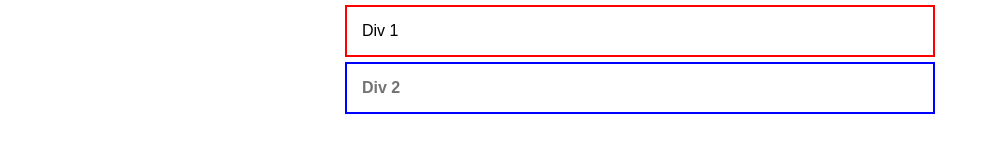
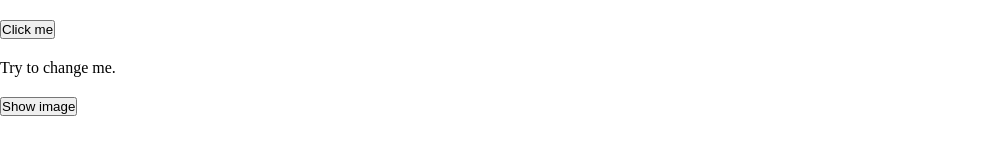
Before and after one commit to repsweet080303/javascript-training, a website built with Parcel: page example/index.html in a window 1280 px wide. Shown: the whole page, without its empty margins (0-998 px from the left). Built offline with nearby package versions, Linux system fonts and the light colour scheme.

Commit message:
#38 Understanding events in JavaScript

```diff
--- a/example/index.html
+++ b/example/index.html
@@ -8,8 +8,10 @@
     <title>Learning to the DOM</title>
   </head>
   <body>
-    <div>Div 1</div>
-    <div class="active">Div 2</div>
+    <button>Click me</button>
+    <p>Try to change me.</p>
+    <button id="img-river">Show image</button>
+    <img src="assets/images/karigurashi049.jpg" alt="" />
     <script src="src/main.js"></script>
   </body>
 </html>
--- a/example/src/main.js
+++ b/example/src/main.js
@@ -1,11 +1,20 @@
-const div = document.querySelector("div");
-const listDiv = document.querySelectorAll("div");
+const button = document.querySelector("button");
+const btnImg = document.getElementById("img-river");
+const image = document.querySelector("img");
+const paragraph = document.querySelector("p");
 
-div.className = "warning";
-div.classList.add("hidden");
-div.classList.toggle("hidden");
-listDiv[1].classList.add("hidden");
-listDiv[1].classList.replace("hidden", "active");
-listDiv[1].setAttribute("style", "color: #737373; font-weight: bold");
+function changeText() {
+  paragraph.innerText = "Text was changed";
+  paragraph.style.color = "#737373";
+}
 
-console.log(div);
+function alert() {
+  alert("Please try event listeners, it best");
+}
+
+button.onclick = function () {
+  button.style.color = "red";
+  changeText();
+};
+
+btnImg.addEventListener("click", () => (image.style.display = "block"));
--- a/example/src/style.scss
+++ b/example/src/style.scss
@@ -3,26 +3,12 @@
   padding: 0;
 }
 
-body {
-  max-width: 600px;
-  margin: 0 auto;
-  font-family: sans-serif;
+button {
+  margin: 20px 0;
 }
 
-.active {
-  border: 2px solid blue;
+img {
+  display: none;
+  width: 400px;
+  height: 250px;
 }
-
-.warning {
-  border: 2px solid red;
-}
-
-.hidden {
-  display: none;
-}
-
-div {
-  border: 2px dashed lightgray;
-  padding: 15px;
-  margin: 5px;
-}
```
